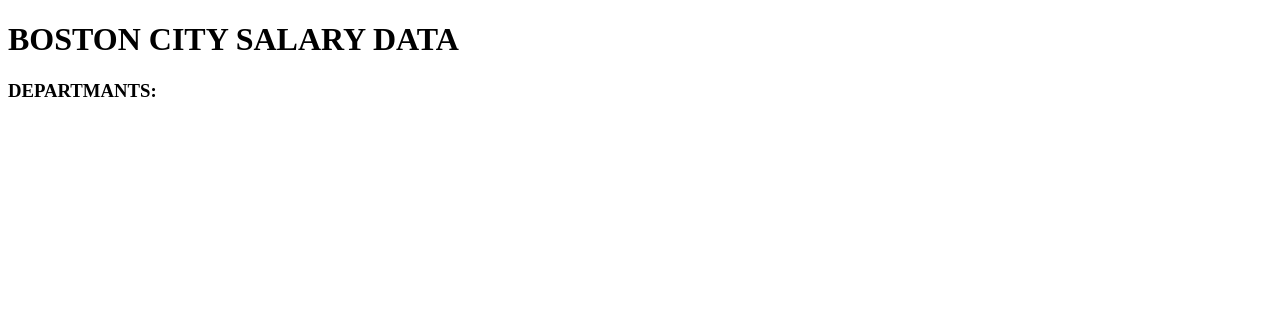
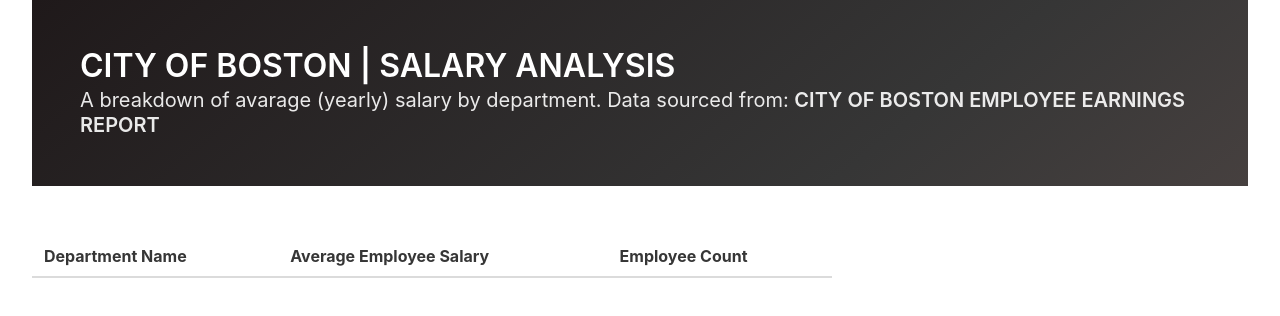
Before and after one commit to tim-corley/city-salary, a website: page index.html in a window 1280 px wide. Drawn offline with nearby package versions, Linux system fonts and the light colour scheme; no server answers.

Commit message:
adding table and (bulma) styling

```diff
--- a/css/styles.css
+++ b/css/styles.css
@@ -0,0 +1,3 @@
+main {
+  padding-top: 50px !important;
+}
--- a/index.html
+++ b/index.html
@@ -5,22 +5,40 @@
   <meta charset="UTF-8">
   <meta name="viewport" content="width=device-width, initial-scale=1.0">
   <meta http-equiv="X-UA-Compatible" content="ie=edge">
+  <link rel="stylesheet" type="text/css" href="css/styles.css">
+  <link rel="stylesheet" type="text/css" href="node_modules/bulma/css/bulma.css">
   <title>🔍💰</title>
 </head>
 
 <body>
-
-  <header class="navbar">
-    <h1>BOSTON CITY SALARY DATA</h1>
-  </header>
-  <section></section>
-  <main>
-    <h3>DEPARTMANTS:</h3>
-    <div id="output"></div>
-
-  </main>
-
-  <!-- <script src="js/main.js"></script> -->
+  <div class="container is-fluid">
+    <section class="hero is-dark is-bold">
+      <div class="hero-body">
+        <div class="container">
+          <h1 class="title">
+            CITY OF BOSTON | SALARY ANALYSIS
+          </h1>
+          <h2 class="subtitle">
+            A breakdown of avarage (yearly) salary by department. Data sourced from: <span class="is-uppercase has-text-weight-semibold"><a href="https://data.boston.gov/dataset/employee-earnings-report/resource/31358fd1-849a-48e0-8285-e813f6efbdf1">City of Boston Employee Earnings Report</a></span>
+          </h2>
+        </div>
+      </div>
+    </section>
+    <main>
+      <table class="table is-striped" width="800">
+        <thead>
+          <tr>
+            <th scope="col">Department Name</th>
+            <th scope="col">Average Employee Salary</th>
+            <th scope="col">Employee Count</th>
+          </tr>
+        </thead>
+        <tbody id="table-body">
+          <!-- DATA GOES HERE -->
+        </tbody>
+      </table>
+    </main>
+  </div>
   <script src="js/main.js"></script>
 </body>
 
--- a/js/main.js
+++ b/js/main.js
@@ -86,12 +86,11 @@
     // ADD CONTENT TO DOM
     .then((sortedDeptArr) => {
       let html = '';
-      const listContainer = document.getElementById('output');
+      const tableContainer = document.getElementById('table-body');
       for (let i = 0; i < sortedDeptArr.length; i++) {
-        html +=`<li>${sortedDeptArr[i].name} (count: ${sortedDeptArr[i].count})</li>
-        <ul><li>Average Salary: ${sortedDeptArr[i].avrSal}</li></ul>`;
+        html += `<tr><td>${sortedDeptArr[i].name}</td><td>${sortedDeptArr[i].avrSal}</td><td>${sortedDeptArr[i].count}</td></tr>`;
       }
-      listContainer.innerHTML = html;
+      tableContainer.innerHTML = html;
     });
 
 // HELPERS
--- a/package.json
+++ b/package.json
@@ -17,6 +17,7 @@
   "author": "tim corley",
   "license": "MIT",
   "devDependencies": {
-    "browser-sync": "^2.26.7"
+    "browser-sync": "^2.26.7",
+    "bulma": "^0.8.0"
   }
 }
```
Also changed, not shown: 1 other file.
